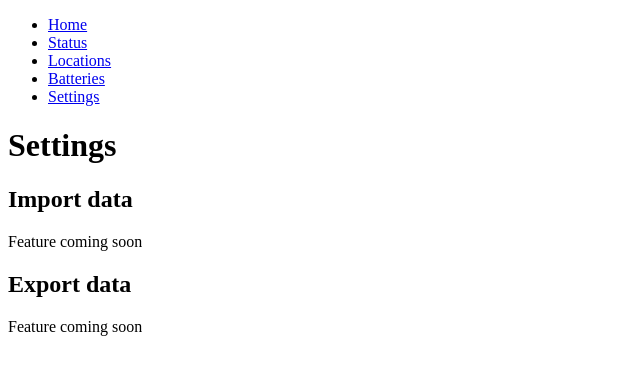
After one commit to darigovresearch/BTMBMS, a Flask app: page /settings in a window 1280 px wide. The commit adds this page. Shown: the top 375 px of the page, without its empty margins (0-640 px from the left). Run offline with Flask 2, Linux system fonts and the light colour scheme.

Commit message:
feat: Adds initial framework for settings page to fill in

```diff
--- a/App/app.py
+++ b/App/app.py
@@ -73,5 +73,11 @@ def status():
         return render_template('status.html')
 
 
+@app.route('/settings', methods=['GET'])
+def settings():
+
+    return render_template('settings.html')
+
+
 if __name__ == '__main__':
     app.run(host="0.0.0.0", port="8766", debug=True)
--- a/App/templates/layout.html
+++ b/App/templates/layout.html
@@ -12,6 +12,7 @@
                 <li><a href="{{ url_for('status') }}">Status</a></li>
                 <li><a href="{{ url_for('locations') }}">Locations</a></li>
                 <li><a href="{{ url_for('batteries') }}">Batteries</a></li>
+                <li><a href="{{ url_for('settings') }}">Settings</a></li>
             </ul>
         </nav>
 
--- /dev/null
+++ b/App/templates/settings.html
@@ -0,0 +1,16 @@
+{% extends "layout.html" %}
+{% block content %}
+
+    <h1>Settings</h1>
+
+
+    <h2>Import data</h2>
+
+    <p>Feature coming soon</p>
+
+    <h2>Export data</h2>
+
+    <p>Feature coming soon</p>
+
+
+{% endblock %}
```
